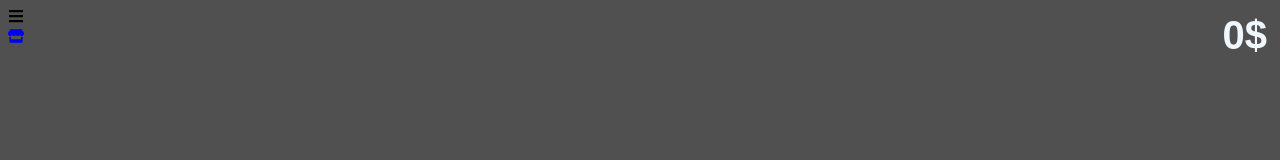
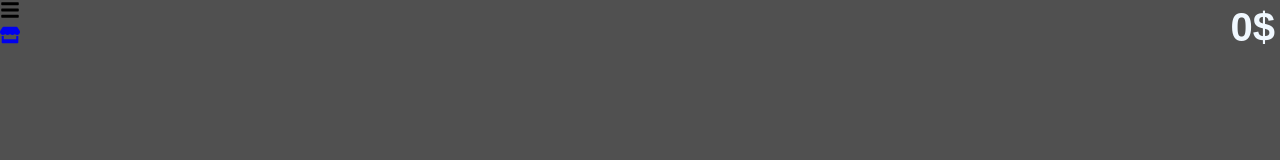
Before and after one commit to DorukAytekin07/ClickerGame, a React (Vite) app: page / in a window 1280 px wide. Shown: the top 160 px of the page. Built offline with nearby package versions, Linux system fonts and the light colour scheme.

Commit message:
reset padding and margin

```diff
--- a/src/index.css
+++ b/src/index.css
@@ -1,3 +1,15 @@
+* {
+  padding: 0;
+  margin: 0;
+  text-decoration: none;
+  font-size: 20px;
+}
+
+main {
+  width: 100%;
+  padding: 20px;
+}
+
 body {
   background: #505050;
 }
```
